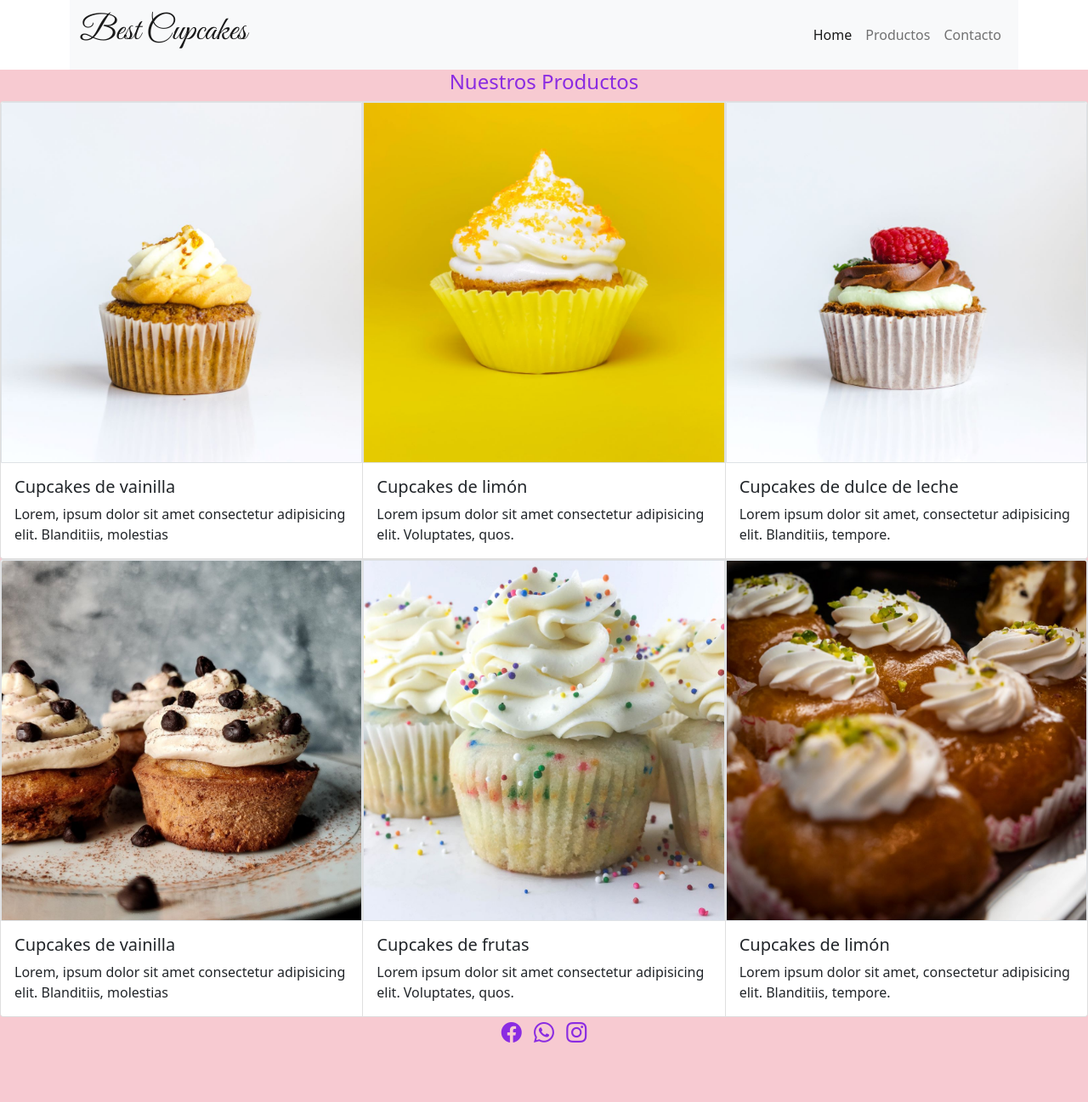
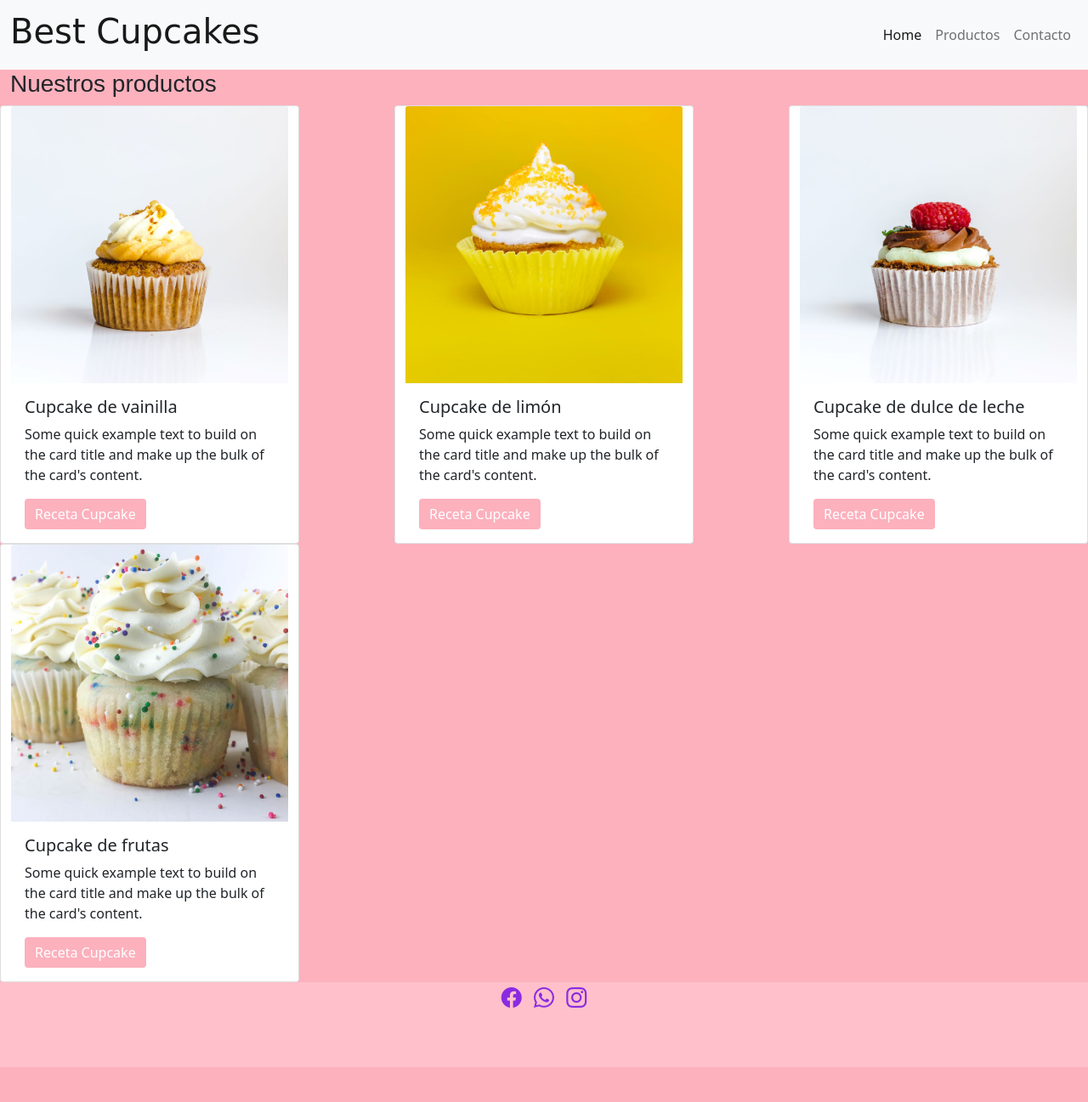
Before and after one commit to carmmcl/Cupcakes-Bootstrap, a website: page productos.html in a window 1280 px wide. Shown: the whole page at 85% size. After the commit the page ends 1256 px from the top, so only its background shows below. Drawn offline with nearby package versions, Linux system fonts and the light colour scheme; a web font is replaced by a local one.

Commit message:
modificaciones

```diff
--- a/productos.html
+++ b/productos.html
@@ -8,84 +8,72 @@
     <script src="https://cdn.jsdelivr.net/npm/bootstrap@5.1.3/dist/js/bootstrap.bundle.min.js" integrity="sha384-ka7Sk0Gln4gmtz2MlQnikT1wXgYsOg+OMhuP+IlRH9sENBO0LRn5q+8nbTov4+1p" crossorigin="anonymous"></script>
     <link rel="stylesheet" href="https://cdn.jsdelivr.net/npm/bootstrap-icons@1.8.1/font/bootstrap-icons.css">
     <link href="https://fonts.googleapis.com/css2?family=Bilbo+Swash+Caps&family=Great+Vibes&display=swap" rel="stylesheet">
-    <link rel="stylesheet" href="./estilo.css">
-    <title>Document</title>
+    <link rel="stylesheet" href="https://cdnjs.cloudflare.com/ajax/libs/animate.css/4.1.1/animate.min.css"/>
+    <link rel="stylesheet" href="./css/estilo.css">
+    <title>Best Cupcakes</title>
 </head>
 <body>
-    <header class="container">
   <nav class="navbar navbar-expand-lg navbar-light bg-light">
       <div class="container-fluid">
-              <a class="navbar-brand hover" href="#"><h1>Best Cupcakes</h1></a>
+          <a class="navbar-brand hover" href="#"> <h1>Best Cupcakes</h1></a>
             <button class="navbar-toggler" type="button" data-bs-toggle="collapse" data-bs-target="#navbarNav" aria-controls="navbarNav" aria-expanded="false" aria-label="Toggle navigation">
               <span class="navbar-toggler-icon"></span>
             </button>
             <div class="collapse navbar-collapse justify-content-end" id="navbarNav">
-                <ul class="navbar-nav hover">
-                  <li class="nav-item">
+              <ul class="navbar-nav">
+                <li class="nav-item hover">
                   <a class="nav-link active" aria-current="page" href="./index.html">Home</a>
                 </li>
-                  <li class="nav-item">
+
+                <li class="nav-item hover">
                   <a class="nav-link" href="./productos.html">Productos</a>
                 </li>
-                  <li class="nav-item">
+                <li class="nav-item hover">
                   <a class="nav-link" href="./contacto.html">Contacto</a>
                 </li>
               </ul>
             </div>
       </div>
   </nav>
-    </header>
-    <main>
-        <h2 class="h4 text-center">Nuestros Productos</h2>
-        <div class="card-group">
-            <div class="card hoverfotos">
-              <img src="./fotos/pic1.jpg" class="card-img-top border" alt="foto de cupcake">
+ <main class="container-fluid">
+   <h3>Nuestros productos</h3>
+   <div class="row justify-content-between">
+      <div class="card hoverfotos" style="width: 22rem;">
+        <img src="./fotos/pic1.jpg" class="card-img-top" alt="...">
         <div class="card-body">
-                <h5 class="card-title">Cupcakes de vainilla</h5>
-                <p class="card-text">Lorem, ipsum dolor sit amet consectetur adipisicing elit. Blanditiis, molestias</p>
+          <h5 class="card-title">Cupcake de vainilla</h5>
+          <p class="card-text">Some quick example text to build on the card title and make up the bulk of the card's content.</p>
+          <a href="#" class="btn btn-primary">Receta Cupcake</a>
+        </div>
+      </div>
+      <div class="card hoverfotos" style="width: 22rem;">
+        <img src="./fotos/pic2.jpg" class="card-img-top" alt="...">
+        <div class="card-body">
+          <h5 class="card-title">Cupcake de limón</h5>
+          <p class="card-text">Some quick example text to build on the card title and make up the bulk of the card's content.</p>
+          <a href="#" class="btn btn-primary">Receta Cupcake</a>
+        </div>
+      </div>
+      <div class="card hoverfotos" style="width: 22rem;">
+        <img src="./fotos/pic3.jpg" class="card-img-top" alt="...">
+        <div class="card-body">
+          <h5 class="card-title">Cupcake de dulce de leche</h5>
+          <p class="card-text">Some quick example text to build on the card title and make up the bulk of the card's content.</p>
+          <a href="#" class="btn btn-primary">Receta Cupcake</a>
+        </div>
+      </div>
+      <div class="card hoverfotos" style="width: 22rem;">
+        <img src="./fotos/pic5.jpg" class="card-img-top" alt="...">
+        <div class="card-body">
+          <h5 class="card-title">Cupcake de frutas</h5>
+          <p class="card-text">Some quick example text to build on the card title and make up the bulk of the card's content.</p>
+          <a href="#" class="btn btn-primary">Receta Cupcake</a>
+        </div>
+      </div>
 
    </div>
-            </div>
-            <div class="card hoverfotos">
-              <img src="./fotos/pic2.jpg" class="card-img-top border" alt="foto de cupcake">
-              <div class="card-body">
-                <h5 class="card-title">Cupcakes de limón</h5>
-                <p class="card-text">Lorem ipsum dolor sit amet consectetur adipisicing elit. Voluptates, quos.</p>
-                </div>
-            </div>
-            <div class="card hoverfotos">
-              <img src="./fotos/pic3.jpg" class="card-img-top border" alt="foto de cupcake">
-              <div class="card-body">
-                <h5 class="card-title">Cupcakes de dulce de leche</h5>
-                <p class="card-text">Lorem ipsum dolor sit amet, consectetur adipisicing elit. Blanditiis, tempore.</p>
-            </div>
-            </div>
-          </div>
-          <div class="card-group">
-            <div class="card hoverfotos">
-              <img src="./fotos/pic4.jpg" class="card-img-top border" alt="foto de cupcake">
-              <div class="card-body">
-                <h5 class="card-title">Cupcakes de vainilla</h5>
-                <p class="card-text">Lorem, ipsum dolor sit amet consectetur adipisicing elit. Blanditiis, molestias</p>
+ </main>
 
-              </div>
-            </div>
-            <div class="card hoverfotos">
-              <img src="./fotos/pic5.jpg" class="card-img-top border" alt="foto de cupcake">
-              <div class="card-body">
-                <h5 class="card-title">Cupcakes de frutas</h5>
-                <p class="card-text">Lorem ipsum dolor sit amet consectetur adipisicing elit. Voluptates, quos.</p>
-                </div>
-            </div>
-            <div class="card hoverfotos">
-              <img src="./fotos/pic6.jpg" class="card-img-top border" alt="foto de cupcake">
-              <div class="card-body">
-                <h5 class="card-title">Cupcakes de limón</h5>
-                <p class="card-text">Lorem ipsum dolor sit amet, consectetur adipisicing elit. Blanditiis, tempore.</p>
-            </div>
-            </div>
-          </div>
-    </main>
   <footer>
       <div class="redes">
       <a href="#" target="_blank"><i class="bi bi-facebook fs-4"></i></a>
@@ -93,7 +81,6 @@
       <a href="#" target="_blank"><i class="bi bi-instagram fs-4"></i></a>
       </div>
   </footer>
-
+  </html>
 
 </body>
-</html>
--- /dev/null
+++ b/scss/_body.scss
@@ -0,0 +1,10 @@
+body { background-color:$special-pink;}
+
+.btn {
+    background-color: $special-pink;
+    border: blueviolet;
+}
+.hoverfotos:hover {
+    transform: scale(1.05);
+    transition: 1s;
+}
--- /dev/null
+++ b/scss/_footer.scss
@@ -0,0 +1,37 @@
+
+footer{
+    width: 100%;
+    height: 100px;
+    display: flex;
+    justify-content: center;
+    background-color: pink;
+}
+
+.redes {
+    display: inline-block;
+
+}
+
+@mixin bifooter{
+    text-align: center;
+    margin-left: 5px;
+    margin-right: 5px;
+    color: blueviolet;
+        &:hover{
+            color:$color-hover;
+        }
+}
+
+.bi-facebook {
+    @include bifooter
+
+}
+
+.bi-whatsapp {
+    @include bifooter
+
+}
+.bi-instagram {
+    @include bifooter
+
+}
--- /dev/null
+++ b/scss/_h.scss
@@ -0,0 +1,14 @@
+h1 {
+    font-family:$title-font;
+}
+
+h3 {
+    font-family: Arial, Helvetica, sans-serif;
+}
+
+.h3 { font-family: Arial, Helvetica, sans-serif;}
+
+h4{ text-align: center;
+    color: blueviolet;
+    margin-top: 5px;
+ }
--- /dev/null
+++ b/scss/_header.scss
@@ -0,0 +1,8 @@
+.navhover:hover {
+    transform: scale(1.1);
+    transition: 1s;
+}
+.hoverfotos:hover {
+    transform: scale(1.05);
+    transition: 1s;
+}
--- /dev/null
+++ b/scss/estilo.scss
@@ -0,0 +1,10 @@
+
+$special-pink:#fcb1bd;
+$color-hover:#bd7afc;
+$title-font:'Bilbo Swash Caps', cursive;
+$text-font:'Great Vibes', cursive;
+
+@import "h";
+@import "header";
+@import "body";
+@import "footer";
```
Also changed, not shown: contacto.html (+6 -7 lines), index.html (+12 -14 lines), package.json (added, +25 -0 lines), css/estilo.css (added), estilo.css (deleted), 2 other files. Lines whose indentation alone changed are shown as unchanged.
